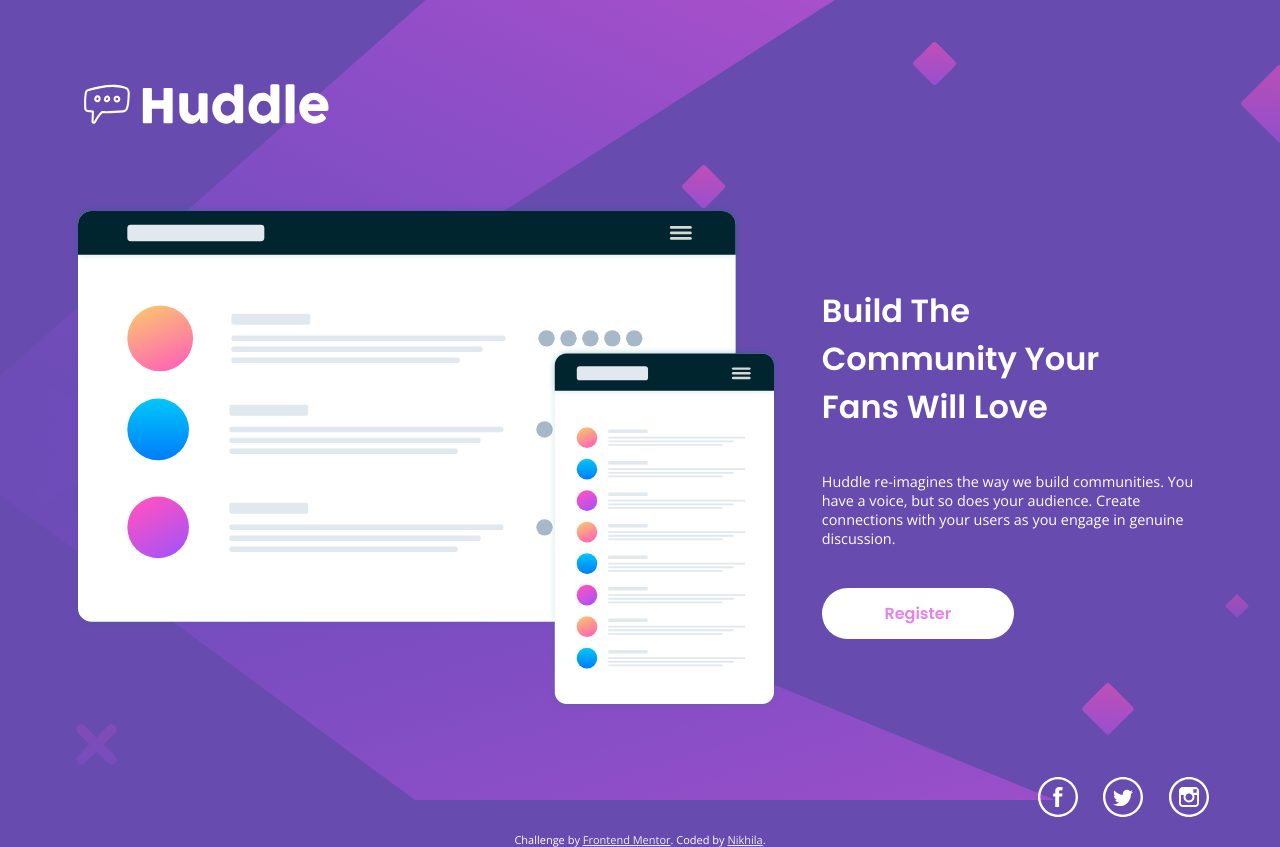
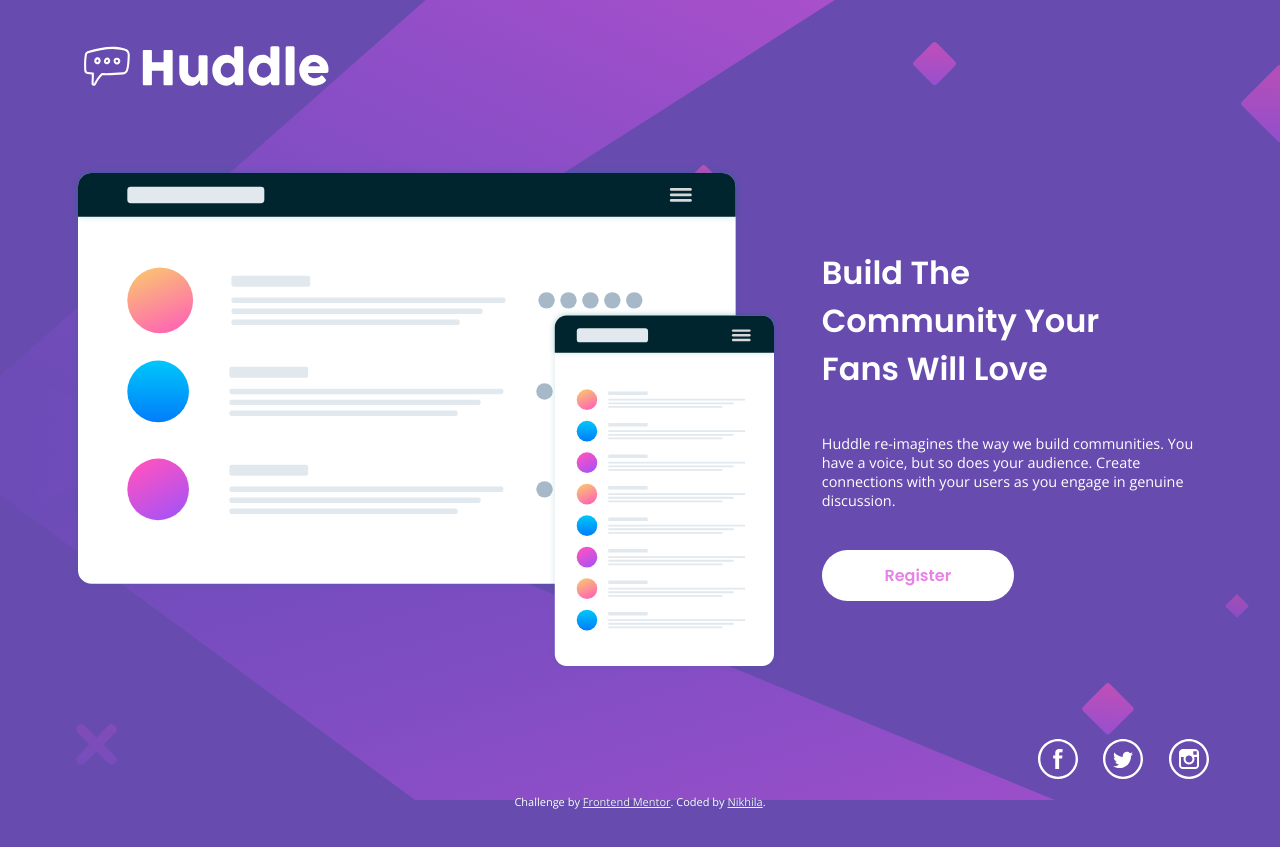
Before and after one commit to Nikhila-DN/Huddle-landing-page-with-single-introductory-section, a plain HTML site: page index.html in a window 1280 px wide. Shown: the top 847 px of the page. After the commit the page ends 816 px from the top, so only its background shows below. Drawn offline with nearby package versions, Linux system fonts and the light colour scheme.

Commit message:
Update style.css

```diff
--- a/style.css
+++ b/style.css
@@ -15,7 +15,7 @@
 }
 
 nav img{
-    margin:5% auto auto 5%;
+    margin:2% auto auto 5%;
 }
 
 main{
```
